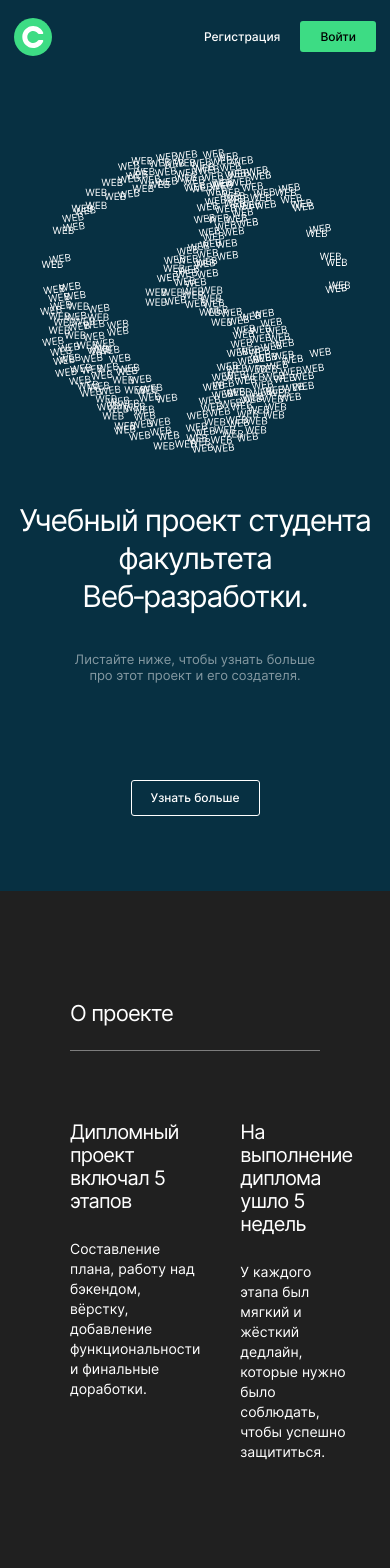
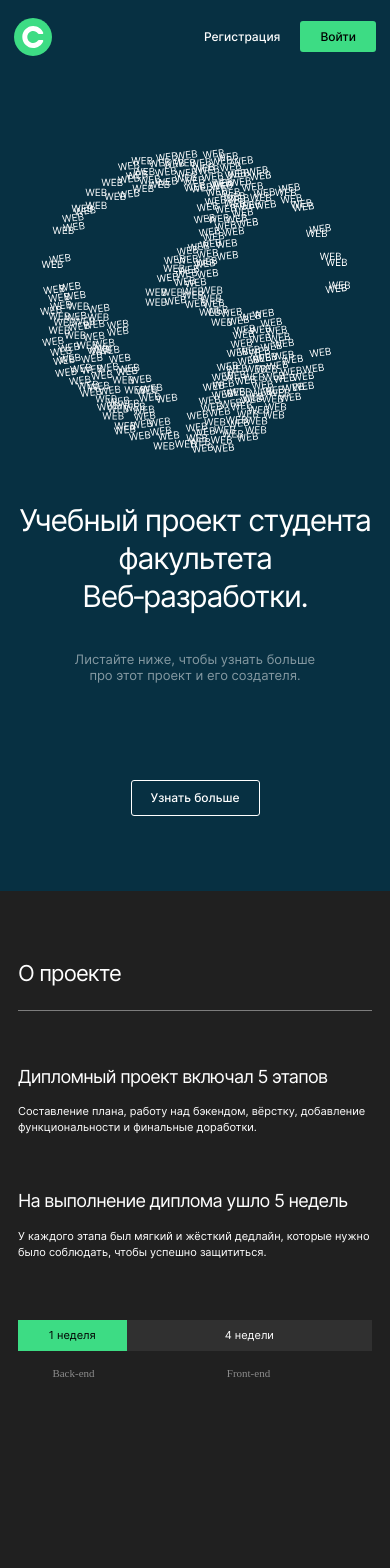
Before and after one commit to Julia-Papina/movies-explorer-frontend, a React (Create React App) app: page / in a window 390 px wide. Shown: the top 1568 px of the page. After the commit the page ends 1452 px from the top, so only its background shows below. Built offline with nearby package versions, Linux system fonts and the light colour scheme.

Commit message:
отступы, адаптив about project

```diff
--- a/src/components/AboutProject/AboutProject.css
+++ b/src/components/AboutProject/AboutProject.css
@@ -88,3 +88,62 @@
   font-size: 14px;
   line-height: 17px;
 }
+
+@media screen and (max-width: 768px) {
+  .about-project__wrapper {
+    padding: 0 50px;
+  }
+
+  .about-project__subtitle {
+    font-size: 12px;
+    line-height: 18px;
+  }
+}
+
+@media screen and (max-width: 550px) {
+  .about-project {
+    padding: 70px 0;
+  }
+
+  .about-project__container {
+    display: block;
+  }
+
+  .about-project__title {
+    padding: 56px 0 16px 0;
+    font-size: 18px;
+    font-weight: 400;
+    letter-spacing: -0.72px;
+  }
+
+  .about-project__subtitle {
+    margin-bottom: 0;
+    font-size: 11px;
+    line-height: 16px;
+  }
+
+  .about-project__weeks {
+    max-width: 100%;
+    margin-top: 60px;
+  }
+
+  .about-project__wrapper {
+    padding: 0 18px;
+  }
+  .about-project__weeks-one {
+    font-size: 11px;
+  }
+
+  .about-project__weeks-four {
+    font-size: 11px;
+  }
+
+  .about-project__stack-backend {
+    font-size: 11px;
+    font-family: "Suisse Intl";
+  }
+  .about-project__stack-frontend {
+    font-size: 11px;
+    font-family: "Suisse Intl";
+  }
+}
--- a/src/components/Promo/Promo.css
+++ b/src/components/Promo/Promo.css
@@ -36,9 +36,11 @@
   opacity: 0.5;
   max-width: 310px;
 }
+
 .promo__logo {
   max-width: 310px;
 }
+
 .promo__button {
   width: 129px;
   height: 36px;
@@ -54,10 +56,12 @@
   line-height: 16px;
   cursor: pointer;
 }
+
 .promo__link {
   text-decoration: none;
   color: #ffffff;
 }
+
 .promo__button:hover {
   opacity: 0.6;
 }
@@ -67,6 +71,7 @@
     justify-content: center;
     text-align: center;
   }
+
   .promo__wrapper {
     text-align: center;
   }
```
